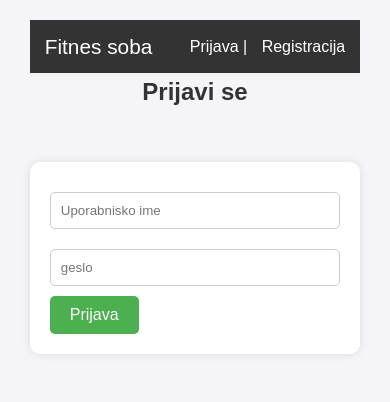
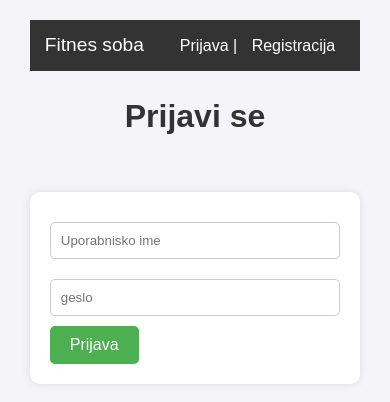
Before and after one commit to KaucicAlen/fitnes_registration, a React (Create React App) app: page / in a window 390 px wide. Shown: the top 402 px of the page. Built offline with nearby package versions, Linux system fonts and the light colour scheme.

Commit message:
phoine optimization

```diff
--- a/src/components/Login.js
+++ b/src/components/Login.js
@@ -41,7 +41,7 @@ const Login = ({ setToken, setUsername }) => {
 
   return (
     <div className="login-container">
-      <h2>Prijavi se</h2>
+      <h1>Prijavi se</h1>
       <form onSubmit={handleLogin}>
         <input
           type="text"
--- a/src/components/Register.js
+++ b/src/components/Register.js
@@ -19,7 +19,7 @@ const Register = () => {
   };
 
   return (
-    <div className="container">
+    <div className="login-container">
       <h1>Registriraj se</h1>
       <form onSubmit={handleSubmit}>
         <input
--- a/src/index.css
+++ b/src/index.css
@@ -17,7 +17,7 @@ body {
 
 h1, h2 {
   text-align: center;
-  margin-bottom: 20px;
+  margin-top: 20px;
 }
 
 button {
@@ -176,6 +176,8 @@ form {
   color: white;
   padding: 10px 20px;
   flex-wrap: wrap; /* Ensure header doesn't overflow on mobile */
+  max-width: 100%;
+  min-width: 100%;
 }
 
 .header .logo a {
@@ -209,12 +211,13 @@ form {
 
 .header .logout-button {
   margin-left: 10px;
-  padding: 8px 15px;
-  font-size: 0.9rem;
+  padding: 5px;
+  font-size: 0.7rem;
 }
 
 .header .user-info {
   font-size: 1.1rem;
+  margin-right: 10px;
 }
 
 /* Responsive styles */
@@ -247,11 +250,11 @@ form {
   }
 
   .header .logout-button {
-    margin-left: 0;
+    margin-left: 10px;
   }
 }
 
-@media screen and (max-width: 480px) {
+@media screen and (max-width: 350px) {
   .week-grid {
     grid-template-columns: repeat(1, 1fr);
   }
@@ -261,10 +264,10 @@ form {
   }
 
   .header .logo a {
-    font-size: 1.3rem;
+    font-size: 1.2rem;
   }
 
   .header .user-info {
-    font-size: 1rem;
+    font-size: 0.8rem;
   }
 }
```
